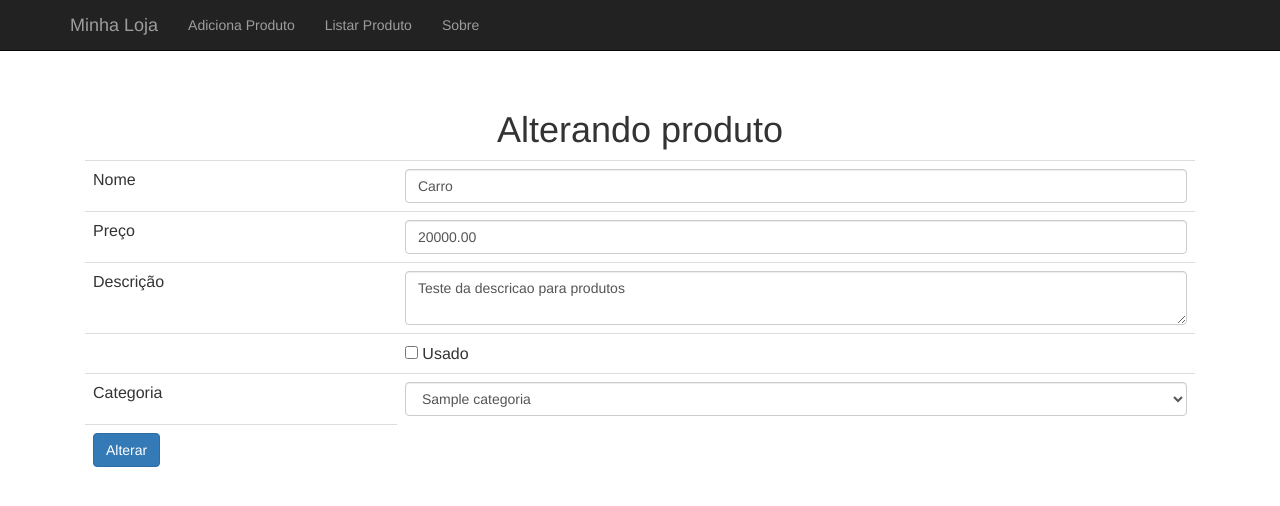
After one commit to mathcard/phpAlura, a PHP site: page /produto-altera-formulario.php?id=1 in a window 1280 px wide. The commit adds this page. Shown: the top 506 px of the page. Run offline with PHP 8.4, Linux system fonts and the light colour scheme; data comes from the database, SQL or seed files in the repository; tables that the repository leaves empty hold one stand-in row (values such as "Sample post").

Commit message:
Altera produtos
Alterar adicionado, falta ver o video

```diff
--- a/banco-produto.php
+++ b/banco-produto.php
@@ -20,4 +20,16 @@ function removeProduto($conexao, $id){
     return mysqli_query($conexao, $query);
 }
 
+function buscaProduto($conexao, $id) {
+    $query = "select * from produtos where id = {$id}";
+    $resultado = mysqli_query($conexao, $query);
+    return mysqli_fetch_assoc($resultado);
+}
+
+function alteraProduto($conexao, $id, $nome, $preco, $descricao, $categoria_id, $usado) {
+    $query = "update produtos set nome = '{$nome}', preco = {$preco}, descricao = '{$descricao}',
+        categoria_id= {$categoria_id}, usado = {$usado} where id = {$id}";
+    return mysqli_query($conexao, $query);
+}
+
 ?>
--- a/listar-produtos.php
+++ b/listar-produtos.php
@@ -20,6 +20,7 @@ include("banco-produto.php");
             <td><?=substr($produto['descricao'], 0, 40)?></td>
             <td><?= $produto['usado'] ?></td>
             <td><?= $produto['categoria_nome'] ?></td>
+            <td><a class="btn btn-primary" href="produto-altera-formulario.php?id=<?=$produto['id']?>">alterar</a>
             <td>
                 <form action="remover-produto.php" method="POST">
                     <input type="hidden" name="id" value="<?=$produto['id']?>">
--- /dev/null
+++ b/produto-altera-formulario.php
@@ -0,0 +1,53 @@
+<?php include("cabecalho.php");
+include("conecta.php");
+include("banco-categoria.php");
+include("banco-produto.php");
+
+$id = $_GET['id'];
+$produto = buscaProduto($conexao, $id);
+$categorias = listaCategorias($conexao);
+$usado = $produto['usado'] ? "checked='checked'" : "";
+?>
+    <h1>Alterando produto</h1>
+    <form action="altera-produto.php" method="post">
+        <input type="hidden" name="id" value="<?=$produto['id']?>">
+        <table class="table">
+            <tr>
+                <td>Nome</td>
+                <td> <input class="form-control" type="text" name="nome" value="<?=$produto['nome']?>"></td>
+            </tr>
+            <tr>
+                <td>Preço</td>
+                <td><input  class="form-control" type="number" name="preco" value="<?=$produto['preco']?>"></td>
+            </tr>
+            <tr>
+                <td>Descrição</td>
+                <td><textarea class="form-control" name="descricao"><?=$produto['descricao']?></textarea></td>
+            </tr>
+            <tr>
+                <td></td>
+                <td><input type="checkbox" name="usado" <?=$usado?> value="true"> Usado</td>
+            </tr>
+            <tr>
+                <td>Categoria</td>
+                <td>
+                    <select name="categoria_id" class="form-control">
+                    <?php foreach($categorias as $categoria) :
+                        $essaEhACategoria = $produto['categoria_id'] == $categoria['id'];
+                        $selecao = $essaEhACategoria ? "selected='selected'" : "";
+                        ?>
+                        <option value="<?=$categoria['id']?>" <?=$selecao?>>
+                                <?=$categoria['nome']?>
+                        </option>
+                    <?php endforeach ?>
+                    </select>
+                </td>
+            </tr>
+            <tr>
+                <td>
+                    <button class="btn btn-primary" type="submit">Alterar</button>
+                </td>
+            </tr>
+        </table>
+    </form>
+<?php include("rodape.php"); ?>
```
Also changed, not shown: altera-produto.php (added, +26 -0 lines), produto-formulario.php (line endings or trailing spaces).
